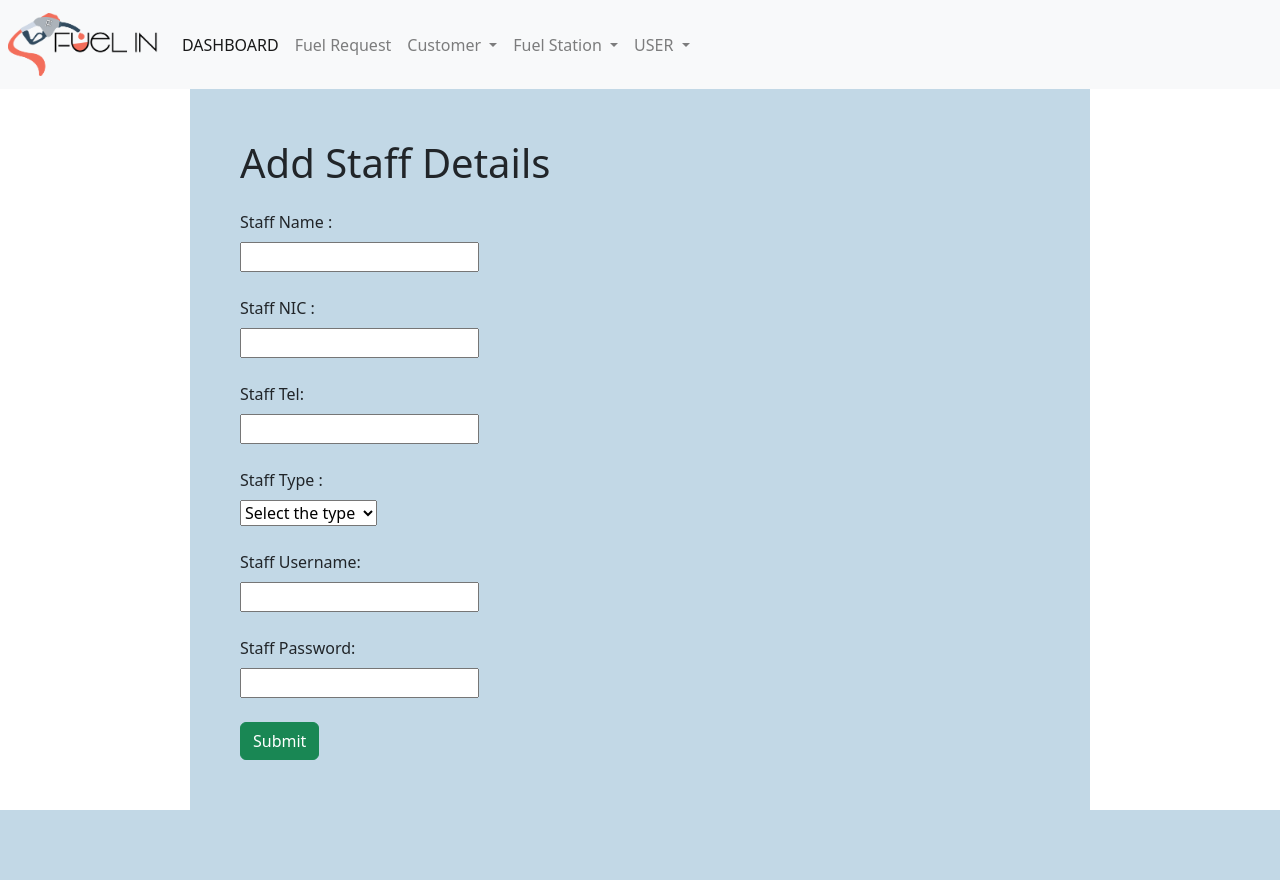
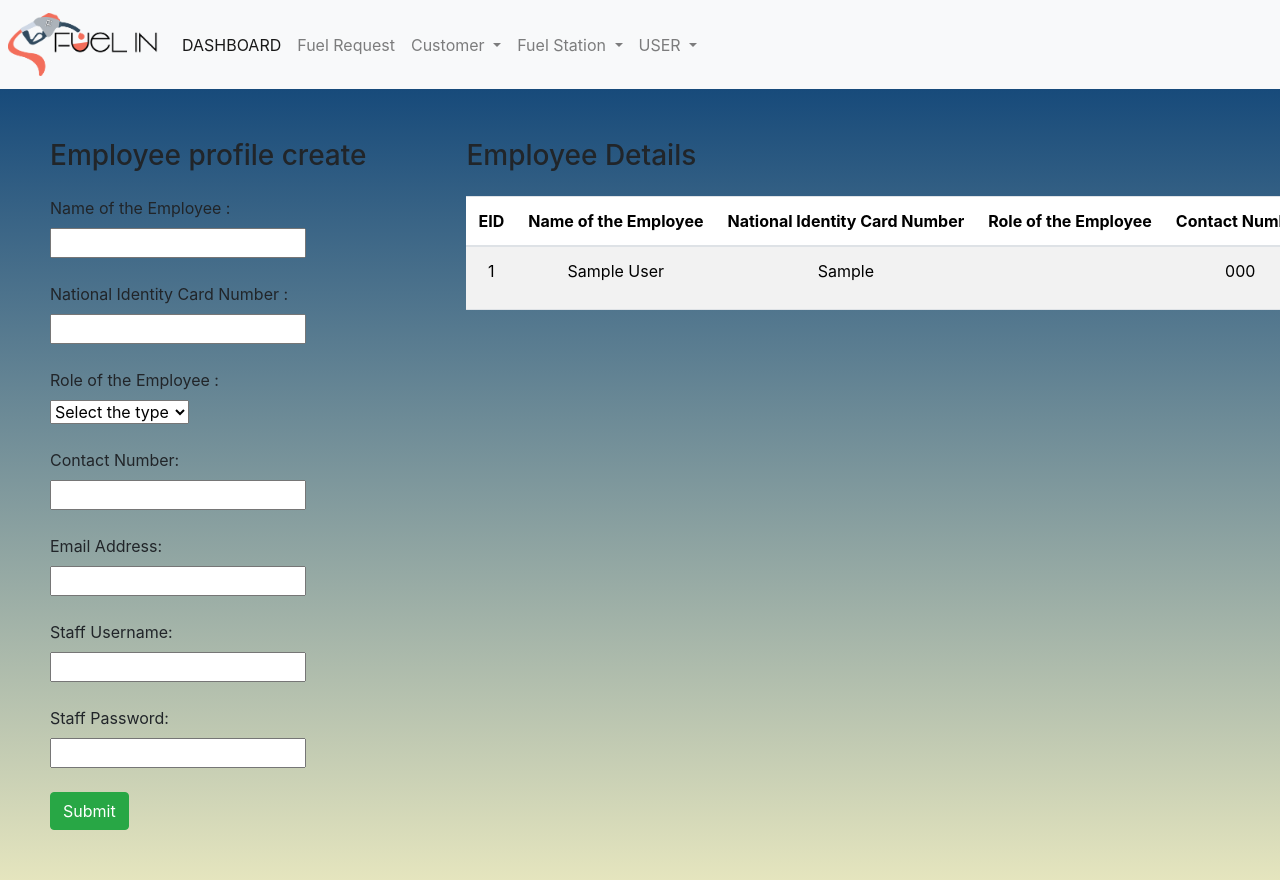
Before and after one commit to AvishkaGihan2001/Fuel-In, a PHP site: page /login-System/Employeereg.php in a window 1280 px wide. Before the commit the page ends 810 px from the top, so only its background shows below. Run offline with PHP 8.4, Linux system fonts and the light colour scheme; tables that the repository leaves empty or names only in its code hold one stand-in row (values such as "Sample post"); some libraries are stand-ins or nearby versions.

Commit message:
new edits

```diff
--- a/Employeereg.php
+++ b/Employeereg.php
@@ -1,28 +1,59 @@
-<?php include'header.php';?>
-<div style="margin: auto; width: 900px; background-color: #c2d8e6; padding: 50px;">
-        <h1 style="padding-bottom: 15px;">Add Staff Details</h1>
+<?php include 'header.php'; ?>
+<style>
+    body {
+        background-image: linear-gradient(#003973, #E5E5BE);
+        background-size: auto;
+    }
 
-        <form action="addStaffDetails.php" method="POST" name="staffadd">
+    div.scrollmenu {
+        overflow: auto;
+        white-space: nowrap;
+        padding: 50px;
+    }
 
-            <label>Staff Name : </label><br>
+    div.scrollmenu a {
+        display: inline-block;
+        color: teal;
+        text-align: center;
+        padding: 14px;
+        text-decoration: none;
+    }
+
+    #navbar a:hover {
+        background-color: #E5E5BE;
+        color: black;
+    }
+</style>
+<!-- insert Data to the data base -->
+<div style="margin: auto; width: auto; padding: 50px; float: left;">
+    <h3 style="padding-bottom: 15px;">Employee profile create</h3>
+
+    <form action="Employeereg.php" method="POST" name="staffadd">
+
+        <label>Name of the Employee : </label><br>
         <input type="text" name="stname" id="stname" value="" required />
         <br /><br />
 
-            <label>Staff NIC : </label><br>
+        <label>National Identity Card Number : </label><br>
         <input type="text" name="stnic" id="stnic" value="" required />
         <br /><br />
 
-            <label>Staff Tel: </label><br>
-            <input type="number" name="sttel" id="sttel" value="" required />
-            <br /><br />
-
-            <label>Staff Type : </label><br>
+        <label>Role of the Employee : </label><br>
         <select name="sttype" id="sttype" required>
             <option value="">Select the type</option>
             <option value="1">Admin</option>
             <option value="2">Dispatch Office</option>
             <option value="3">fuel manger</option>
         </select>
+        <br /><br />
+
+        <label>Contact Number: </label><br>
+        <input type="number" name="sttel" id="sttel" value="" required />
+        <br /><br />
+
+
+        <label>Email Address: </label><br>
+        <input type="text" name="stemail" id="stemail" value="" required />
         <br /><br />
 
         <label>Staff Username: </label><br>
@@ -38,45 +69,93 @@
     </form>
 
 </div>
+<!-- view the data in the table -->
+<div class="scrollmenu">
+    <h3 style="padding-bottom: 15px;">Employee Details</h3>
 
-
+    <table id="example" class="table table-striped" style="width:100%; text-align: center; ">
+        <thead>
+            <tr>
+                <th>EID</th>
+                <th>Name of the Employee</th>
+                <th>National Identity Card Number</th>
+                <th>Role of the Employee</th>
+                <th>Contact Number</th>
+                <th>Email Address</th>
+                <th>Update</th>
+                <th>Delete</th>
+            </tr>
+        </thead>
+        <tbody>
+            <?php include 'mysqldbconnection.php'; ?>
             <?php
-
-    if (isset($_POST["stname"]) && $_POST["stname"]!= null) {
-
+            if (!$conn) {
+                die("Connection failed: " . mysqli_connect_error());
+            } else {
+                $sql = "SELECT *  From employee ";
+                $result = $conn->query($sql);
+                if ($result->num_rows > 0) {
+                    while ($row = $result->fetch_assoc()) {
+                        $my_id = $row["eid"];
+                        echo "<tr>";
+                        echo "<td>" . $row["eid"] . "</td>";
+                        echo "<td>" . $row["name"] . "</td>";
+                        echo "<td>" . $row["nic"] . "</td>";
+                        echo "<td>" . $row["type"] . "</td>";
+                        echo "<td>" . $row["tel"] . "</td>";
+                        echo "<td>" . $row["email"] . "</td>";
+                        echo "<td> <button class='btn btn-success' myid='" . $row['eid'] . "' onclick='staffUpdate(" . $my_id . ");'>Update</button></td>";
+                        echo "<td></td>";
+                        echo "</tr>";
+                    }
+                }
+                $conn->close();
+            }
+            ?>
+        </tbody>
+    </table>
+</div>
+<!-- inser queary  -->
+<?php
+if (isset($_POST["stname"]) && $_POST["stname"] != null) {
     $staffname = $_POST["stname"];
     $staffnic = $_POST["stnic"];
     $stafftype = $_POST["sttype"];
     $stafftel = $_POST["sttel"];
+    $staffemail = $_POST["stemail"];
     $staffuname = $_POST["stuname"];
     $staffpassword = $_POST["stpass"];
-
-        $sever_name = "localhost";
-        $db_uname = "root";
-        $db_pass = "";
-        $db_name = "fualindb";
-
-        $conn = mysqli_connect($sever_name, $db_uname, $db_pass, $db_name);
-
+    include 'mysqldbconnection.php';
     if (!$conn) {
         die("Connection failed: " . mysqli_connect_error());
     } else {
-
-
-            $sql = "insert into employee (name,nic,etype,tel,address,username, password) values ('" . $staffname . "', '" . $staffnic . "', '" . $stafftype . "', '" . $stafftel . "', '" . $staffaddress . "', '" . $staffuname . "', '" . $staffpassword . "') ";
+        $sql = "insert into employee (name,nic,type,tel,email,username, password)
+            values ('" . $staffname . "', '" . $staffnic . "', '" . $stafftype . "', '" . $stafftel . "', '" . $staffemail . "', '" . $staffuname . "', '" . $staffpassword . "') ";
 
         if ($conn->query($sql) === TRUE) {
-                echo "<script> alert('Employee details added successfully');</script>";
-
-              //  header("Location: staffAll.php");
-                $_POST["stname"] = null;
+            echo "<script> alert('employee details added successfully');</script>";
+            $_POST["Fname"] = NULL;
+            //   header("Location: NewFuelStation.php");
             exit();
         } else {
             echo "<script> alert('Error: " . $sql . "<br>" . $conn->error . "');</script>";
         }
-
         $conn->close();
     }
 }
 ?>
-<?php include'footer.php'; ?>
+<!-- java script  -->
+<script>
+    var prevScrollpos = window.pageYOffset;
+    window.onscroll = function() {
+        var currentScrollPos = window.pageYOffset;
+        if (prevScrollpos > currentScrollPos) {
+            document.getElementById("navbar").style.top = "0";
+        } else {
+            document.getElementById("navbar").style.top = "-50px";
+        }
+        prevScrollpos = currentScrollPos;
+    }
+</script>
+
+<?php include 'footer.php'; ?>
--- a/adminNavBar.php
+++ b/adminNavBar.php
@@ -1,3 +1,8 @@
+
+<link href="https://cdn.jsdelivr.net/npm/bootstrap@5.3.0-alpha1/dist/css/bootstrap.min.css" rel="stylesheet" integrity="sha384-GLhlTQ8iRABdZLl6O3oVMWSktQOp6b7In1Zl3/Jr59b6EGGoI1aFkw7cmDA6j6gD" crossorigin="anonymous">
+
+
+
 <script src="https://code.jquery.com/jquery-3.5.1.js"></script>
 <script src="https://cdn.datatables.net/1.10.25/js/jquery.dataTables.min.js"></script>
 <script src="https://cdn.datatables.net/1.10.25/js/dataTables.bootstrap4.min.js"></script>
@@ -5,7 +10,6 @@
 
 <link rel="stylesheet" href="https://cdnjs.cloudflare.com/ajax/libs/twitter-bootstrap/4.5.2/css/bootstrap.css">
 <link rel="stylesheet" href="https://cdn.datatables.net/1.10.25/css/dataTables.bootstrap4.min.css">
-<link href="https://cdn.jsdelivr.net/npm/bootstrap@5.3.0-alpha1/dist/css/bootstrap.min.css" rel="stylesheet" integrity="sha384-GLhlTQ8iRABdZLl6O3oVMWSktQOp6b7In1Zl3/Jr59b6EGGoI1aFkw7cmDA6j6gD" crossorigin="anonymous">
 
 
 <style>
```
Also changed, not shown: Fuelstationupdate.php (added, +30 -0 lines), Loginpage.php (+21 -6 lines), Modal.php (added, +63 -0 lines), NewFuelStation.php (+88 -28 lines). Lines whose indentation alone changed are shown as unchanged.
